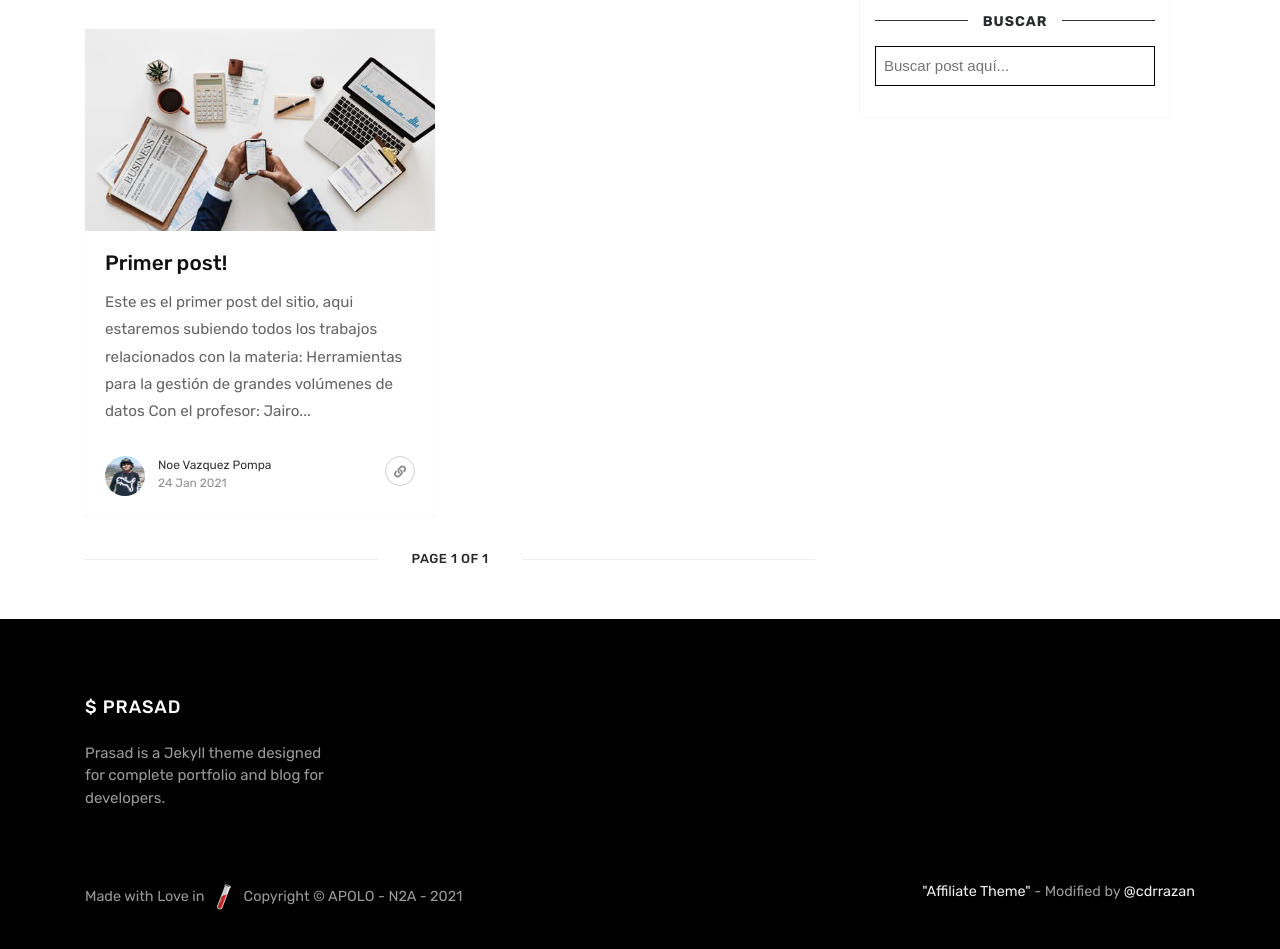
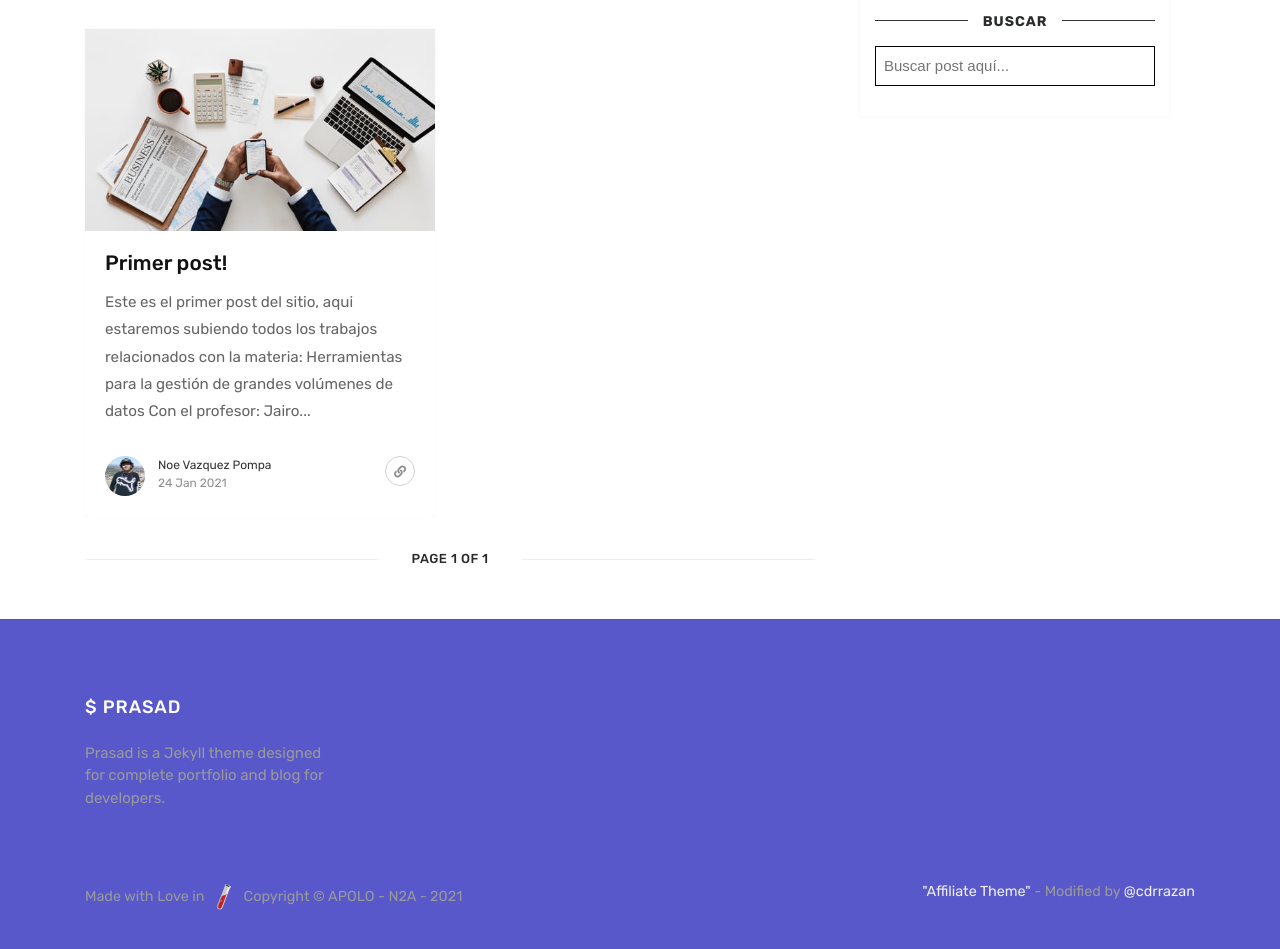
Before and after one commit to Famvazpom/apolo-n2a, a Jekyll site: the page built from index.html, in a window 1280 px wide and 1400 px high, scrolled down 526 px. Shown: the part 441-1390 px from the top of the window. Built offline with Jekyll 4.4.1, drawn with Linux system fonts in a browser that asks for light colours; nearby versions of some CDN libraries; the list of posts is cut into pages by our own code.

Commit message:
Cambio de Colores

```diff
--- a/assets/css/theme.css
+++ b/assets/css/theme.css
@@ -347,7 +347,7 @@ span.post-name a, span.post-read-more a:hover {
 
 .mediumnavigation .form-inline .btn:hover, .mediumnavigation .form-inline .btn:active {
     background: transparent;
-    color: green;
+    color: #5858cb;
 }
 
 .mediumnavigation .navbar-brand {
@@ -436,7 +436,7 @@ span.post-name a, span.post-read-more a:hover {
     color: #999;
     margin-top: 50px;
     margin-bottom: 0px;
-    background-color: #000;
+    background-color: #5858cb;
     padding: 30px 0px 30px 0;
 }
 
```
